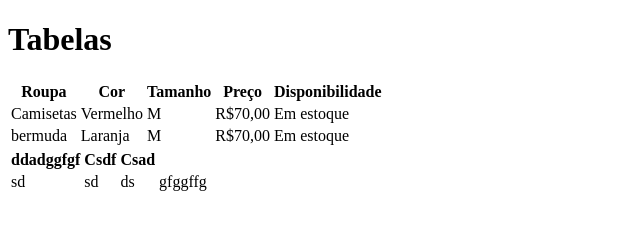
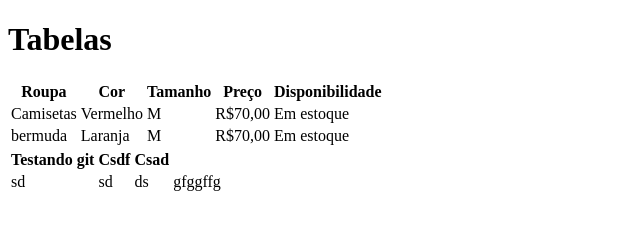
Before and after one commit to Ryanvrl/testando, a plain HTML site: page index.html in a window 1280 px wide. Shown: the whole page, without its empty margins (0-640 px from the left). Drawn offline with Linux system fonts and the light colour scheme.

Commit message:
testando git

```diff
--- a/index.html
+++ b/index.html
@@ -34,7 +34,7 @@
 
         <table>
         <tr>
-            <th>ddadggfgf</th>
+            <th>Testando git</th>
             <th>Csdf</th>
             <th>Csad</th>
             <th></th>
```
